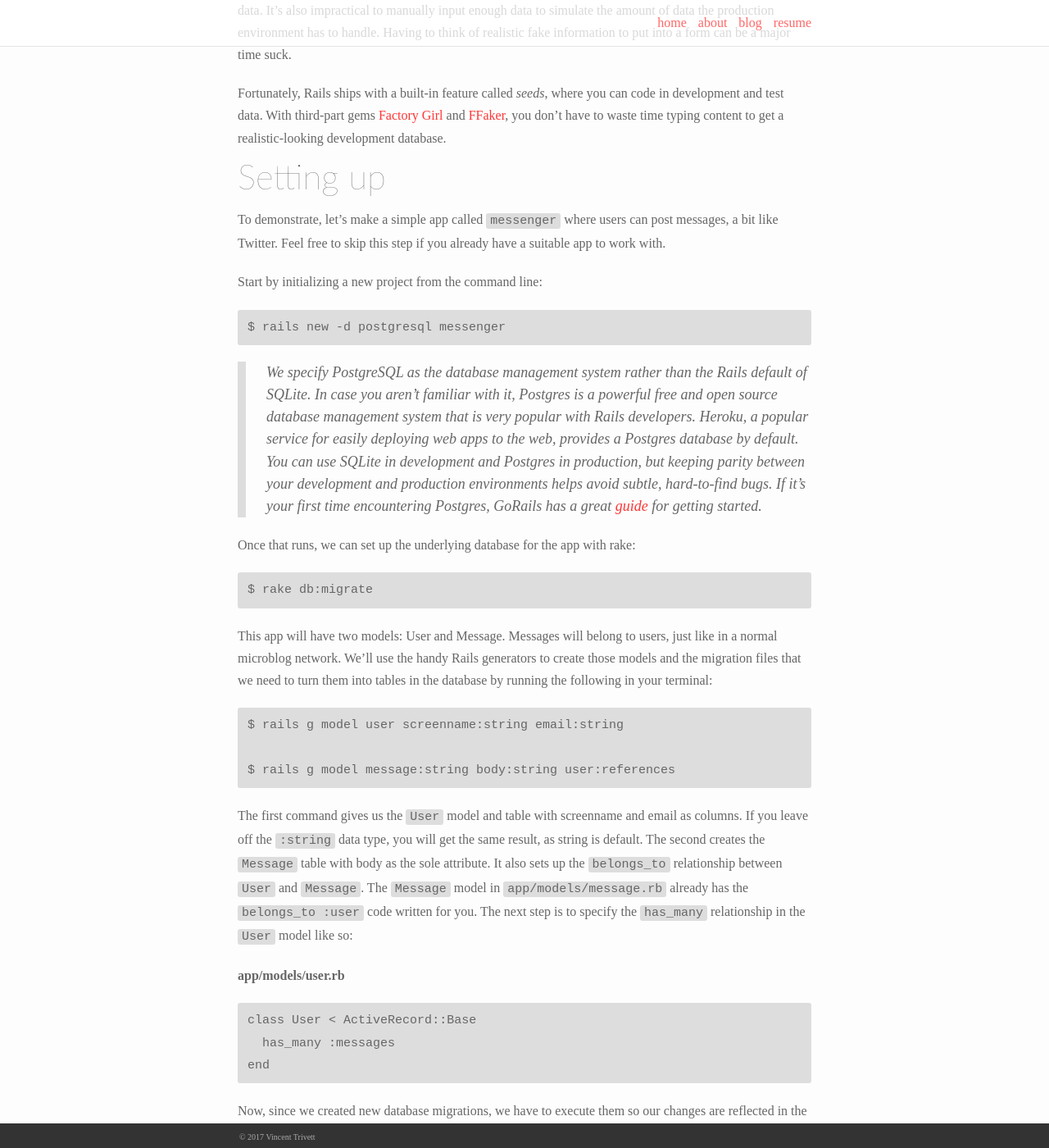
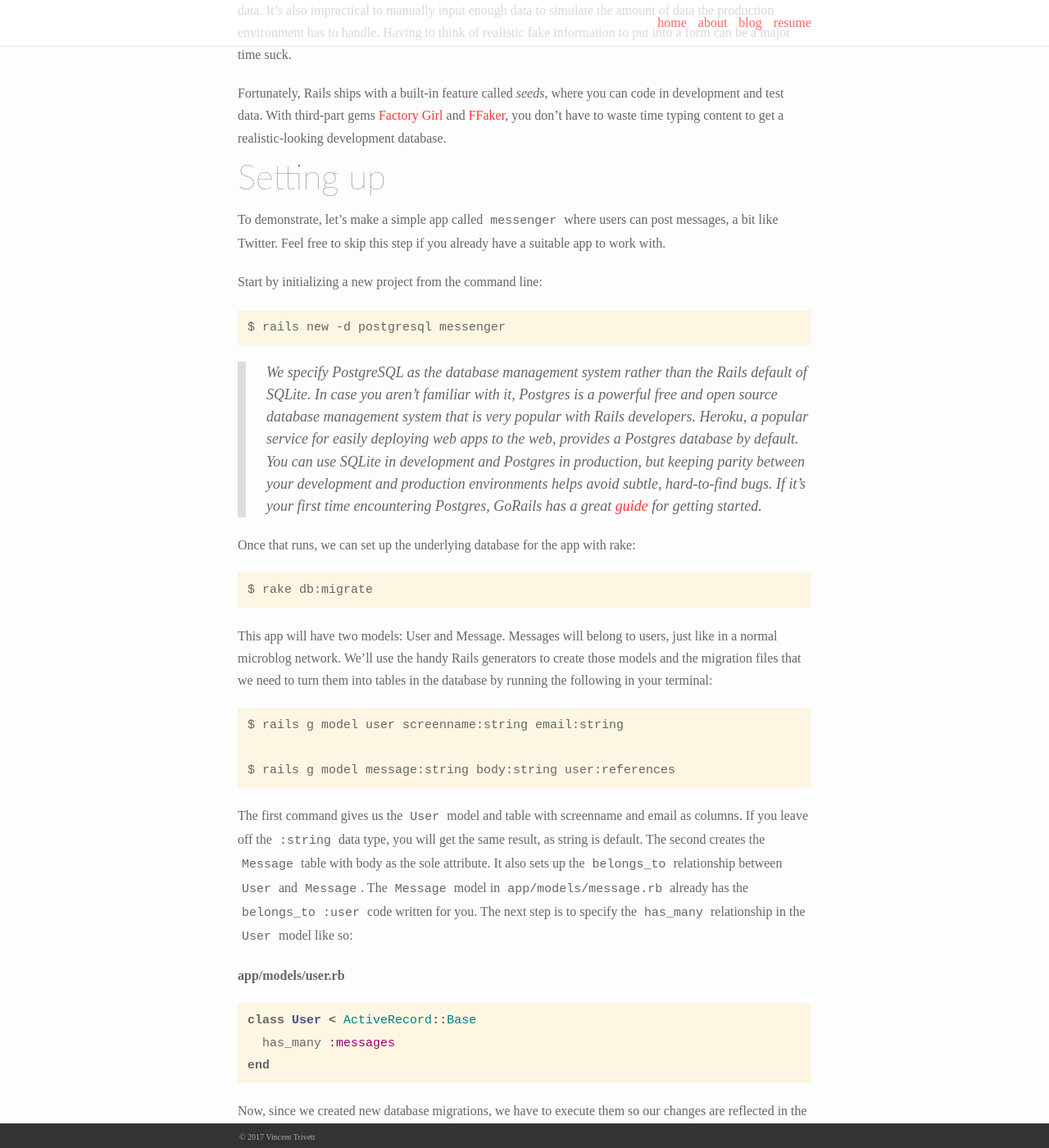
Before and after one commit to trivett/portfolio, a Jekyll site: the page built from _posts/2016-05-09-pro-seeding-in-rails-factory-girl-ffaker.md, in a window 1280 px wide and 1400 px high, scrolled down 463 px. Shown: the whole window at 82% size. Built offline with Jekyll 4.4.1, drawn with Linux system fonts in a browser that asks for light colours; nearby versions of some CDN libraries; some web fonts are replaced; some of the changed text lies outside the part shown.

Commit message:
syntax highlighting back again

````diff
--- a/_posts/2016-05-09-pro-seeding-in-rails-factory-girl-ffaker.md
+++ b/_posts/2016-05-09-pro-seeding-in-rails-factory-girl-ffaker.md
@@ -65,13 +65,15 @@ end
 
 Now, since we created new database migrations, we have to execute them so our changes are reflected in the database:
 
-```
+{% highlight bash %}
 $ rake db:migrate
-```
+
+{% endhighlight %}
+
 
 You should see output along these lines:
 
-```
+{% highlight bash %}
 $ rake db:migrate
 == 20160509232809 CreateUsers: migrating ======================================
 -- create_table(:users)
@@ -82,15 +84,17 @@ $ rake db:migrate
 -- create_table(:messages)
    -> 0.0214s
 == 20160509232816 CreateMessages: migrated (0.0215s) ==========================
-```
+{% endhighlight %}
+
 
 Let's test out the setup of these models in the Rails console to make sure the relationship is right. First open the console with `$ rails console` or `$ rails c` for short. Your prompt will change to a `>` and you can enter data directly.
 
-```
+{% highlight ruby %}
 > u = User.create(screenname: "motherofdragons16", email: "dtargaryen@hotmail.com")
 
 > m = u.messages.create(body: "burnin it up today!")
-```
+{% endhighlight %}
+
 
 If this works, it proves that we can create users, and that those users have a collection of messages. We are ready to continue.
 
@@ -107,24 +111,30 @@ First, we need to declare this dependency in the `Gemfile`. Be sure to place thi
 
 **Gemfile**
 
-```
+
+{% highlight ruby %}
 group :development, :test do
   # Call 'byebug' anywhere in the code to stop execution and get a debugger console
   gem 'byebug'
   gem 'factory_girl_rails'
   gem 'ffaker'
 end
-```
+{% endhighlight %}
+
+
 
 As always, to use these gems, we have to install with bundler:
 
-```
+{% highlight bash %}
+
 $ bundle install
-```
+{% endhighlight %}
+
 
 Now we have access to `factory_girl_rails` and `ffaker` throughout the application. Without any further configuration, we can see the value of FFaker in real time in the console. Let's demonstrate with the `Company` module of the library. You can peruse the [complete FFaker reference](https://github.com/ffaker/ffaker/blob/master/REFERENCE.md) on GitHub for more ideas that might fit your app better.
 
-```
+{% highlight ruby %}
+
 $ rails c
 > FFaker::Company.name
 => "Keebler and Sons"
@@ -132,7 +142,7 @@ $ rails c
 => "General Secretary"
 > FFaker::Company.catch_phrase
 => "Switchable clear-thinking firmware"
-```
+{% endhighlight %}
 
 In this context, both `FFaker` and `FFaker::Company` are modules, and `.name` is a method within `FFaker::Company`. It returns a string of a somewhat believable random company name from the library. As with all open source software, you can see the [source code](https://github.com/ffaker/ffaker/blob/master/lib/ffaker/company.rb) of the gem to see how it works.
 
@@ -141,26 +151,28 @@ Now let's use some fake data from FFaker in conjunction with Factory Girl. The f
 
 **test/factories/user.rb**
 
-```
+{% highlight ruby %}
 FactoryGirl.define do
   factory :user do
     screenname { FFaker::Internet.user_name }
     email { FFaker::Internet.email }
   end
 end
-```
+{% endhighlight %}
+
 
 This factory corresponds well to the `User` Active Record model. The screenname and email attributes will be filled with a random string from the [FFaker::Internet module](https://github.com/ffaker/ffaker/blob/master/REFERENCE.md#ffakerinternet).
 
 Factory Girl gives you an intutive interface for cranking data out of the user factory you just built. Again, we can try it out in the console:
 
-```
+{% highlight ruby %}
 $ rails c
 > FactoryGirl.create(:user)
 ### This makes one new user
 > FactoryGirl.create_list(:user, 10)
 ### This makes 10 new users with one line of code!
-```
+{% endhighlight %}
+
 
 These are just two methods that FactoryGirl comes with. You can find a more complete catalog of its capabilities on the project's [GitHub repo](https://github.com/thoughtbot/factory_girl/blob/master/GETTING_STARTED.md) or in the [official documentation](http://www.rubydoc.info/gems/factory_girl_rails).
 
@@ -176,7 +188,7 @@ With those two gems, you can use a loop to make as many unique objects you want.
 
 **db/seeds.rb**
 
-```
+{% highlight ruby %}
 FactoryGirl.create_list(:user, 20)
 
 User.all.each do |user|
@@ -184,9 +196,7 @@ User.all.each do |user|
     user.messages.create(body: FFaker::HipsterIpsum.phrase)
   end
 end
-
-```
-
+{% endhighlight %}
 The first line creates ten users with the user factory you defined earlier. The following code loops over all of the users and creates ten messages to belong to each one. The messages are nonsense generated from the [FFaker HipsterIpsum](https://github.com/ffaker/ffaker/blob/master/REFERENCE.md#ffakerhipsteripsum) module. Run `rake db:seed` and boom!
 
 With six lines of code you have hundreds of rows in your database, all real-seeming and unique. If you want more data, you can just run `rake db:seed` again or increase the number of users or messages you create for each.
--- a/_sass/_base.scss
+++ b/_sass/_base.scss
@@ -172,7 +172,7 @@ pre,
 code {
     font-size: 15px;
     border-radius: 3px;
-    background-color: $grey-color-light;
+    // background-color: $grey-color-light;
 }
 
 code {
--- a/_sass/_syntax-highlighting.scss
+++ b/_sass/_syntax-highlighting.scss
@@ -2,8 +2,8 @@
  * Syntax highlighting styles
  */
 .highlight {
-    background: #fff;
-    @extend %vertical-rhythm;
+    background: #FDF6E3;
+    // @extend %vertical-rhythm;
 
     .c     { color: #998; font-style: italic } // Comment
     .err   { color: #a61717; background-color: #e3d2d2 } // Error
--- a/css/main.scss
+++ b/css/main.scss
@@ -43,5 +43,6 @@ $on-laptop:        800px;
 // Import partials from `sass_dir` (defaults to `_sass`)
 @import
         "base",
-        "layout"
+        "layout",
+        "syntax-highlighting"
 ;
````
